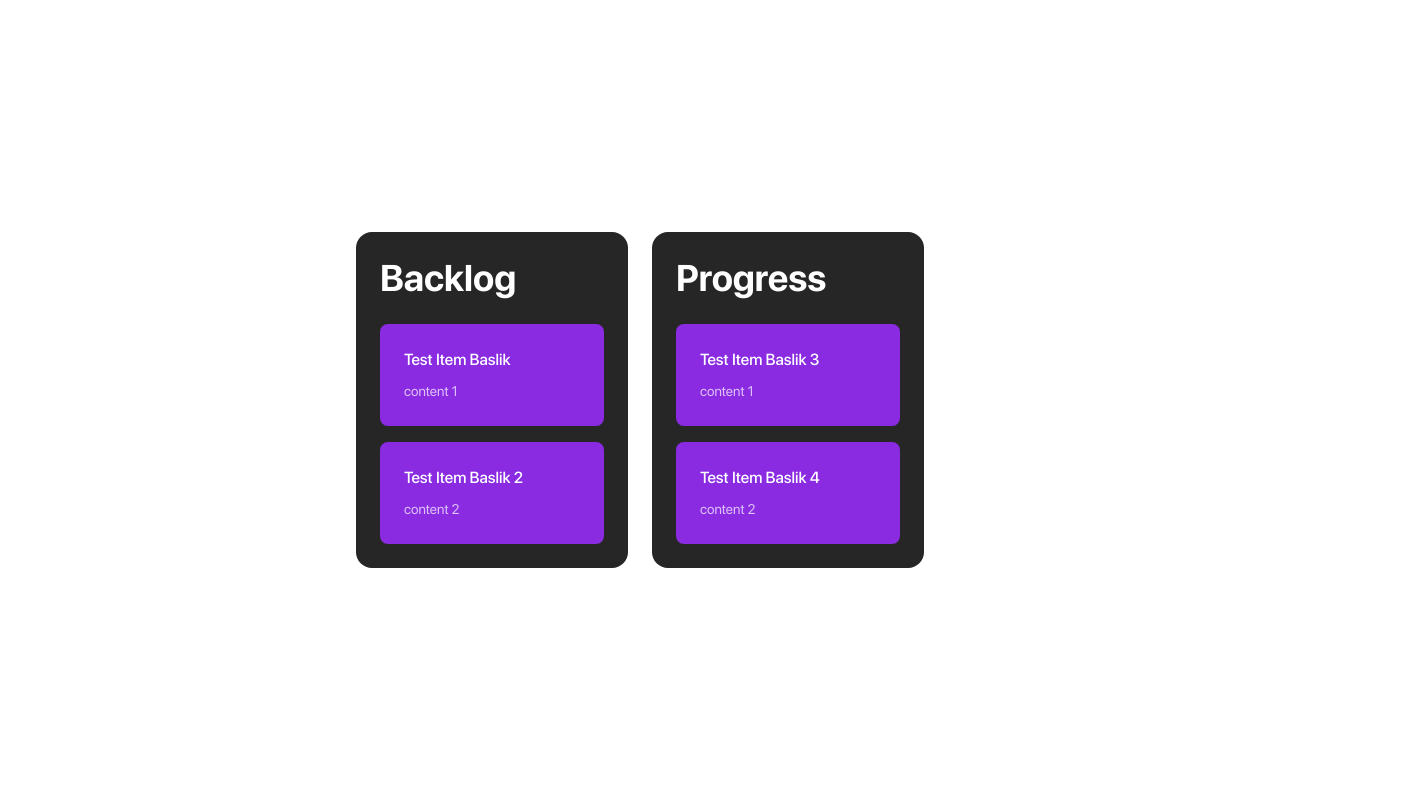
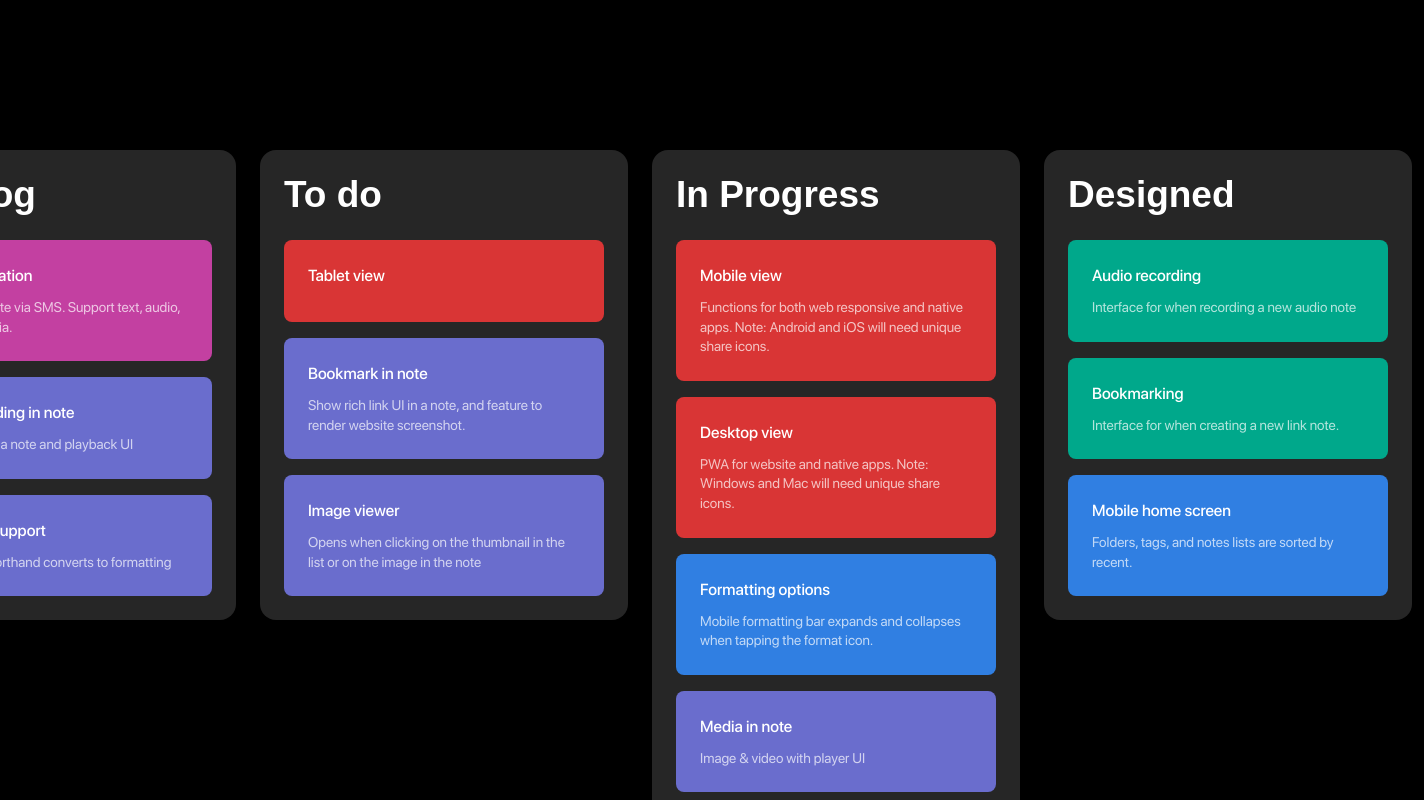
Before and after one commit to korucuoglu/kanban, a Vue app: page /#/ in a window 1280 px wide. Shown: the top 800 px of the page, 1424 px wide, since content can reach past the window. Built offline with nearby package versions, Linux system fonts and the light colour scheme.

Commit message:
Ornek veriler girildi. Style duzenlemesi yapildi.

```diff
--- a/package.json
+++ b/package.json
@@ -2,7 +2,7 @@
   "name": "vite-project",
   "version": "0.0.0",
   "scripts": {
-    "dev": "vite",
+    "dev": "vite --host",
     "build": "vite build",
     "preview": "vite preview"
   },
--- a/src/assets/style.css
+++ b/src/assets/style.css
@@ -1,25 +1,25 @@
 @font-face {
-  font-family: "SF Pro";
+  font-family: 'SF Pro';
   font-style: normal;
   font-weight: 400;
   font-display: swap;
-  src: url("./fonts/sf-pro/sf-pro-regular.woff2") format("woff2");
+  src: url('./fonts/sf-pro/sf-pro-regular.woff2') format('woff2');
 }
 
 @font-face {
-  font-family: "SF Pro";
+  font-family: 'SF Pro';
   font-style: normal;
   font-weight: 500;
   font-display: swap;
-  src: url("./fonts/sf-pro/sf-pro-semibold.woff2") format("woff2");
+  src: url('./fonts/sf-pro/sf-pro-semibold.woff2') format('woff2');
 }
 
 @font-face {
-  font-family: "SF Pro";
+  font-family: 'SF Pro';
   font-style: normal;
   font-weight: 600;
   font-display: swap;
-  src: url("./fonts/sf-pro/sf-pro-bold.woff2") format("woff2");
+  src: url('./fonts/sf-pro/sf-pro-bold.woff2') format('woff2');
 }
 
 *,
@@ -31,8 +31,9 @@
 }
 
 body {
-  font-family: "SF Pro", sans-serif;
+  font-family: 'SF Pro', sans-serif;
   font-weight: 400;
+  background-color: #000;
 }
 
 a {
--- a/src/components/Kanban/Item.vue
+++ b/src/components/Kanban/Item.vue
@@ -7,9 +7,11 @@
     item-key="id"
   >
     <template #item="{ element }">
-      <div class="item">
+      <div class="item" :style="{ backgroundColor: element.color }">
         <p class="title">{{ element.title }}</p>
-        <p class="content">{{ element.content }}</p>
+        <p class="content" v-if="element.content">
+          {{ element.content }}
+        </p>
       </div>
     </template>
   </draggable>
@@ -33,6 +35,7 @@ const props = defineProps({
   display: flex;
   flex-direction: column;
   border-radius: 8px;
+  cursor: grabbing;
   &:not(:last-child) {
     margin-bottom: 16px;
   }
--- a/src/components/Kanban/Tab.vue
+++ b/src/components/Kanban/Tab.vue
@@ -11,7 +11,14 @@
       <template #item="{ element }">
         <div class="tab-cover">
           <div class="tab-content">
-            <h2 class="title">{{ element.title }}</h2>
+            <div class="title">
+              <input
+                type="text"
+                :value="element.title"
+                @blur="tabTitleChange($event, element)"
+                :name="element.title"
+              />
+            </div>
             <div class="items">
               <Item :tabItems="element" />
             </div>
@@ -37,11 +44,14 @@ const tabs = computed({
   },
   set(val) {
     store.commit("updateList", val);
+    console.log(val);
   },
 });
 
-const changeTabItems = ($event) => {
-  console.log($event.id);
+const tabTitleChange = (event, element) => {
+  setTimeout(() => {
+    element.title = event.target.value;
+  }, 2000);
 };
 </script>
 
@@ -56,7 +66,12 @@ $tab-background: #262626;
 
     .tab-cover {
       padding: 0 12px;
-      min-width: calc(25% - 24px);
+      /* width: calc(25% - 24px); */
+      cursor: grabbing;
+      .title-board {
+        font-size: 50px;
+        color: #fff;
+      }
 
       .tab-content {
         background-color: $tab-background;
@@ -65,10 +80,21 @@ $tab-background: #262626;
         border-radius: 16px;
         display: flex;
         flex-direction: column;
+        width: 368px;
         .title {
-          font-size: 37px;
-          font-weight: 600;
           margin-bottom: 24px;
+
+          input {
+            border: none;
+            background-color: transparent;
+            outline: none;
+            color: #fff;
+            font-size: 37px;
+            font-weight: 600;
+            overflow: hidden;
+            max-width: 100%;
+            text-overflow: ellipsis;
+          }
         }
         .items {
           display: flex;
--- a/src/components/Kanban/index.vue
+++ b/src/components/Kanban/index.vue
@@ -1,12 +1,5 @@
 <template>
-  <div
-    style="
-      display: flex;
-      justify-content: center;
-      align-items: center;
-      min-height: 100vh;
-    "
-  >
+  <div class="main">
     <Tab />
   </div>
 </template>
@@ -15,5 +8,12 @@
 import Tab from "./Tab.vue";
 </script>
 
-<style>
+<style scoped lang="scss">
+.main {
+  display: flex;
+  align-items: center;
+  min-height: 100vh;
+  flex-direction: column;
+  margin-top: 150px;
+}
 </style>
--- a/src/store/index.js
+++ b/src/store/index.js
@@ -1,6 +1,6 @@
-import {createStore} from "vuex";
+import {createStore} from 'vuex';
 
-import tabs from "../tabs.js";
+import tabs from '../tabs.js';
 
 const store = createStore({
   state: {
@@ -14,6 +14,7 @@ const store = createStore({
   mutations: {
     updateList(state, payload) {
       state.tabs = payload;
+      console.log(payload);
     },
   },
 });
--- a/src/tabs.js
+++ b/src/tabs.js
@@ -1,37 +1,103 @@
 const tabs = [
   {
     id: 0,
-    title: "Backlog",
+    title: 'Backlog',
     items: [
       {
         id: 0,
-        title: "Test Item Baslik",
-        color: "red",
-        content: "content 1",
+        title: 'Twilio integration',
+        color: '#C340A1',
+        content: 'Create new note via SMS. Support text, audio, links, and media.',
       },
       {
         id: 1,
-        title: "Test Item Baslik 2",
-        color: "red",
-        content: "content 2",
+        title: 'Audio recording in note',
+        color: '#6A6DCD',
+        content: 'Show audio in a note and playback UI',
+      },
+      {
+        id: 2,
+        title: 'Markdown support',
+        color: '#6A6DCD',
+        content: 'Markdown shorthand converts to formatting',
       },
     ],
   },
   {
     id: 1,
-    title: "Progress",
+    title: 'To do',
     items: [
       {
-        id: 3,
-        title: "Test Item Baslik 3",
-        color: "red",
-        content: "content 1",
+        id: 0,
+        title: 'Tablet view',
+        color: '#D93535',
+        content: '',
       },
       {
-        id: 4,
-        title: "Test Item Baslik 4",
-        color: "red",
-        content: "content 2",
+        id: 1,
+        title: 'Bookmark in note',
+        color: '#6A6DCD',
+        content: 'Show rich link UI in a note, and feature to render website screenshot.',
+      },
+      {
+        id: 2,
+        title: 'Image viewer',
+        color: '#6A6DCD',
+        content: 'Opens when clicking on the thumbnail in the list or on the image in the note',
+      },
+    ],
+  },
+  {
+    id: 2,
+    title: 'In Progress',
+    items: [
+      {
+        id: 0,
+        title: 'Mobile view',
+        color: '#D93535',
+        content: 'Functions for both web responsive and native apps. Note: Android and iOS will need unique share icons.',
+      },
+      {
+        id: 1,
+        title: 'Desktop view',
+        color: '#D93535',
+        content: 'PWA for website and native apps. Note: Windows and Mac will need unique share icons.',
+      },
+      {
+        id: 2,
+        title: 'Formatting options',
+        color: '#307FE2',
+        content: 'Mobile formatting bar expands and collapses when tapping the format icon.',
+      },
+      {
+        id: 3,
+        title: 'Media in note',
+        color: '#6A6DCD',
+        content: 'Image & video with player UI',
+      },
+    ],
+  },
+  {
+    id: 3,
+    title: 'Designed',
+    items: [
+      {
+        id: 0,
+        title: 'Audio recording',
+        color: '#00A88B',
+        content: 'Interface for when recording a new audio note',
+      },
+      {
+        id: 1,
+        title: 'Bookmarking',
+        color: '#00A88B',
+        content: 'Interface for when creating a new link note.',
+      },
+      {
+        id: 1,
+        title: 'Mobile home screen',
+        color: '#307FE2',
+        content: 'Folders, tags, and notes lists are sorted by recent.',
       },
     ],
   },
```
